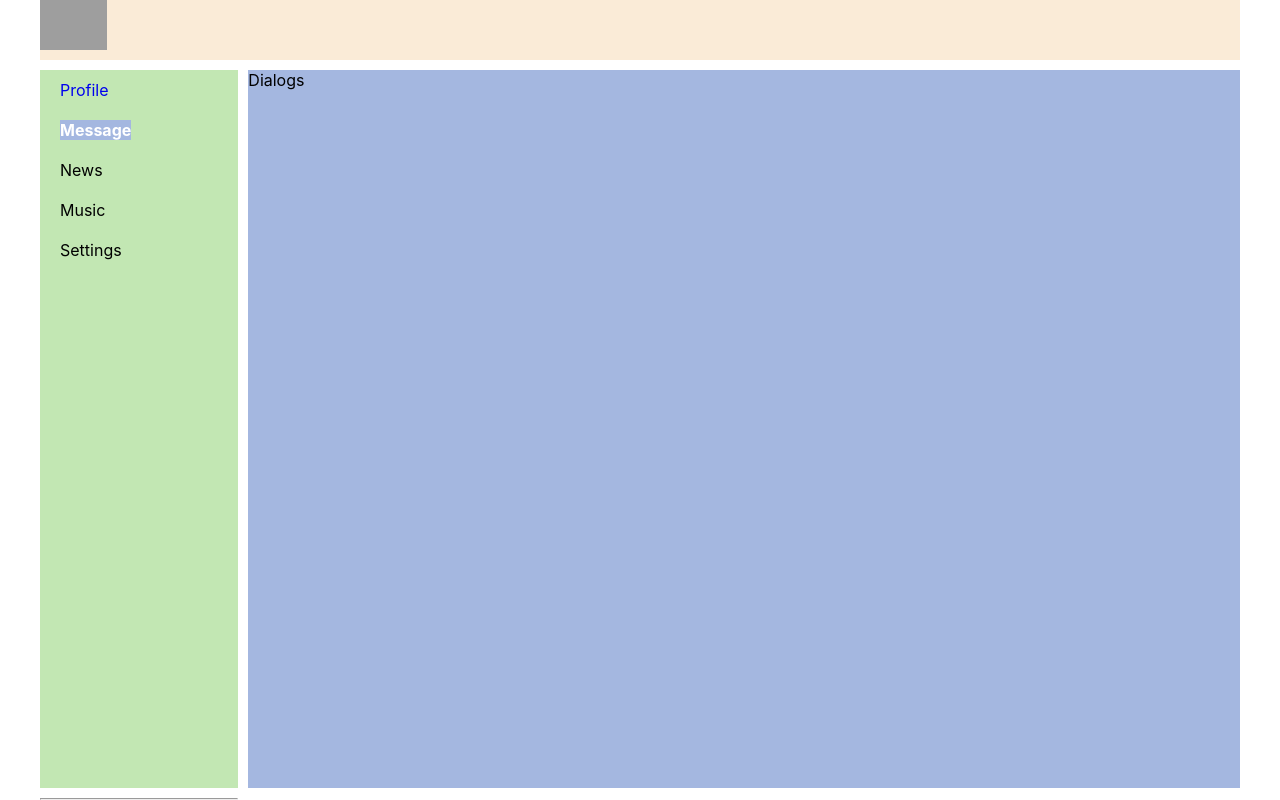
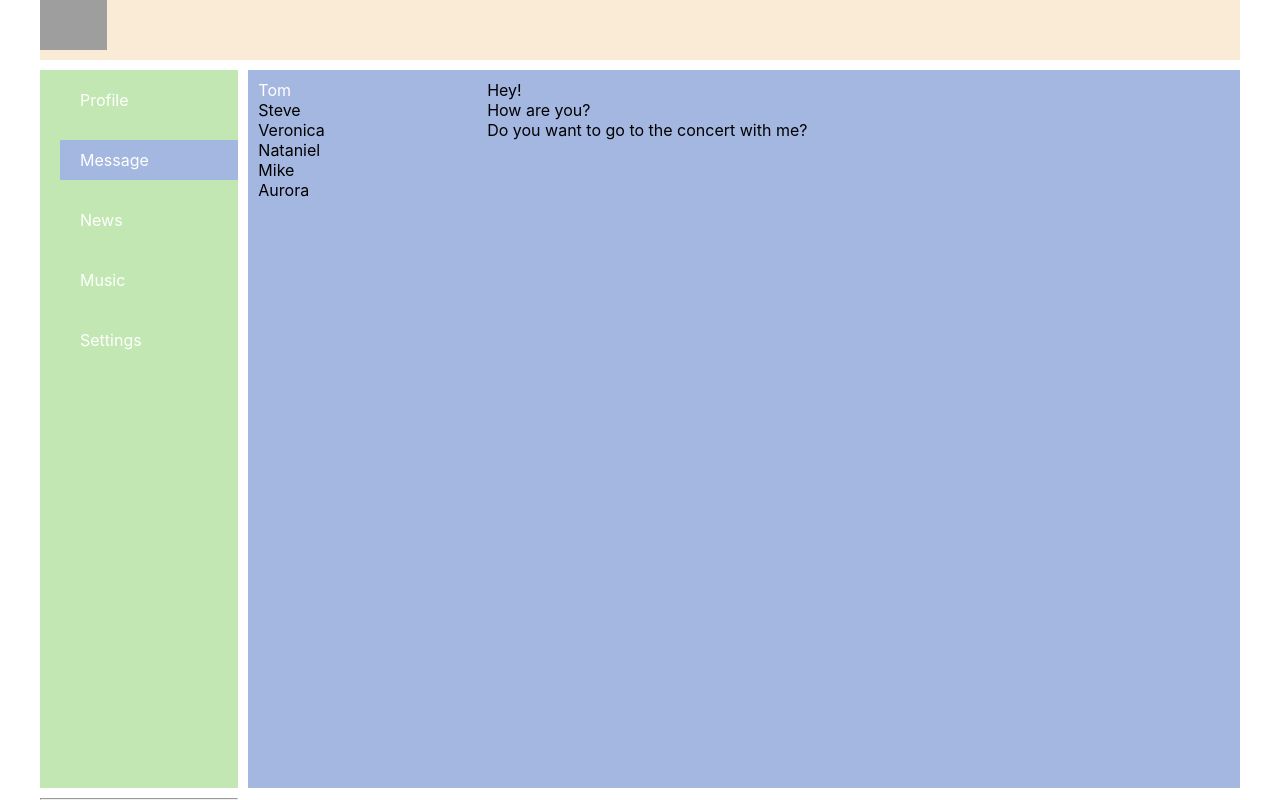
Before and after one commit to dariametelitsa/social-network, a React (Create React App) app: page /dialogs in a window 1280 px wide. Built offline with nearby package versions, Linux system fonts and the light colour scheme; grey boxes are pictures that could not be loaded.

Commit message:
added first dialogs draft

```diff
--- a/src/components/dialogs/Dialogs.module.scss
+++ b/src/components/dialogs/Dialogs.module.scss
@@ -0,0 +1,24 @@
+.dialogs {
+  display: grid;
+  grid-template-columns: 3fr 10fr;
+}
+
+.dialogsItems {
+  padding: 10px;
+}
+
+.dialogsItems .active{
+  color: white;
+}
+
+.dialog {
+
+}
+
+.messagesItems {
+  padding: 10px;
+}
+
+.message {
+
+}
--- a/src/components/dialogs/Dialogs.tsx
+++ b/src/components/dialogs/Dialogs.tsx
@@ -7,8 +7,20 @@ type Props = {
 };
 export const Dialogs = (props: Props) => {
     return (
-        <div>
-            Dialogs
+        <div className={s.dialogs}>
+                <ul className={s.dialogsItems}>
+                    <li className={s.dialog + ' ' + s.active}>Tom</li>
+                    <li className={s.dialog}>Steve</li>
+                    <li className={s.dialog}>Veronica</li>
+                    <li className={s.dialog}>Nataniel</li>
+                    <li className={s.dialog}>Mike</li>
+                    <li className={s.dialog}>Aurora</li>
+                </ul>
+                <ul className={s.messagesItems}>
+                    <li className={s.message}>Hey!</li>
+                    <li className={s.message}>How are you?</li>
+                    <li className={s.message}>Do you want to go to the concert with me?</li>
+                </ul>
         </div>
     );
 };
--- a/src/components/navbar/Navbar.module.scss
+++ b/src/components/navbar/Navbar.module.scss
@@ -11,12 +11,13 @@
   padding: 10px 0;
 }
 
-.link {
-  color: black;
+.item a{
+  display: block;
+  padding: 10px 20px;
+  color: white;
+  text-decoration: none;
 }
 
-a.active{
-  color: white;
-  font-weight: bold;
+.item a.active {
   background-color: #a4b7e0;
 }
```
